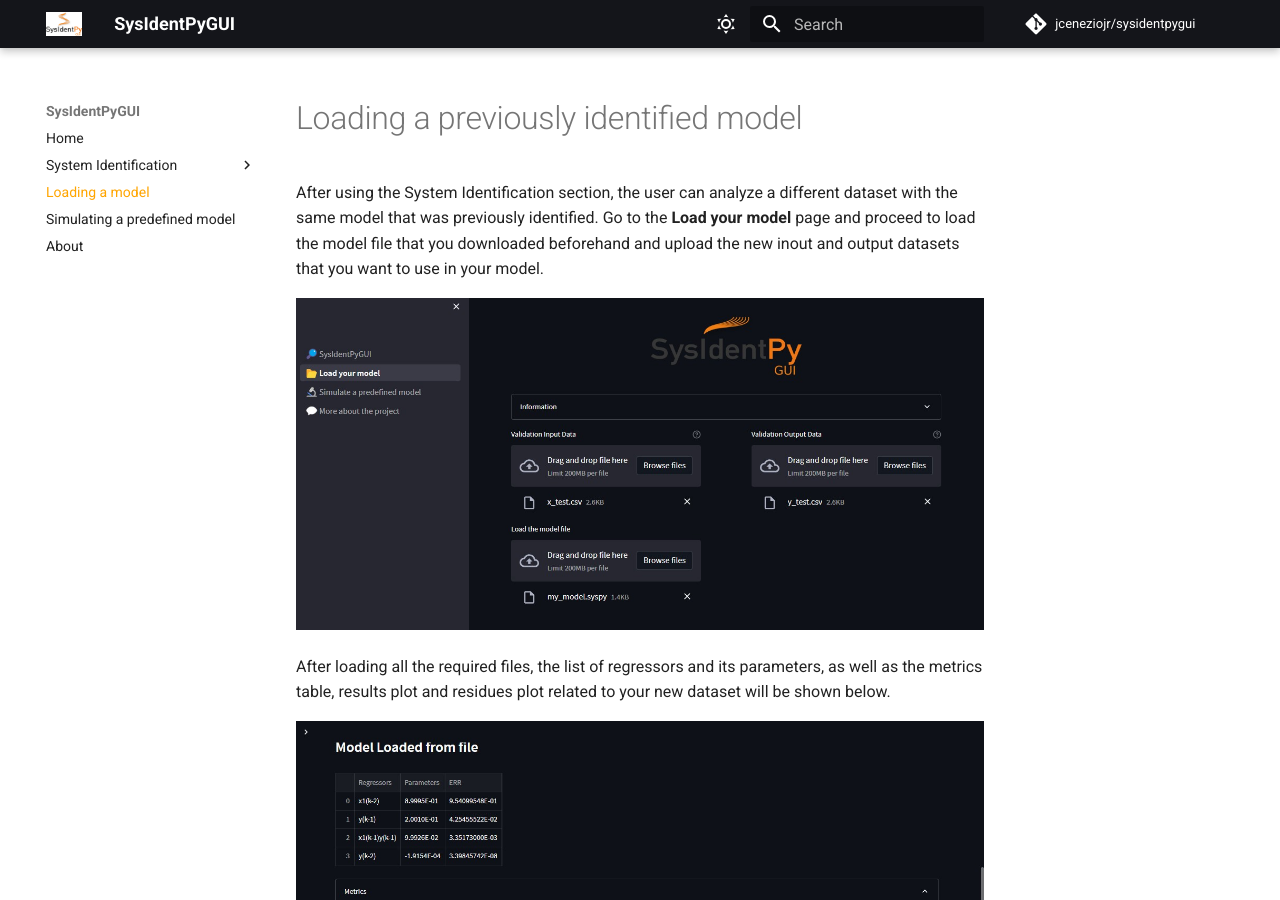
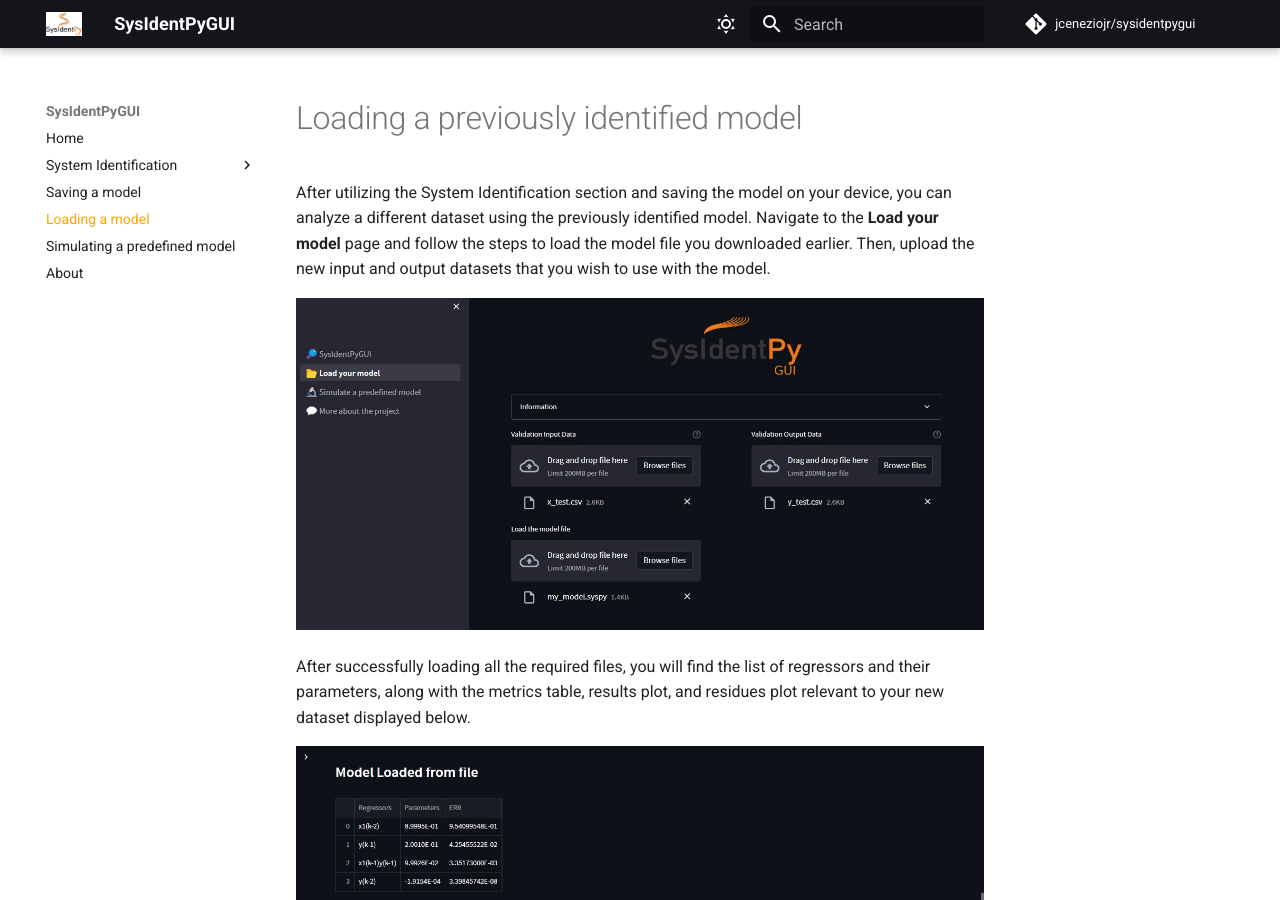
Before and after one commit to jceneziojr/sysidentpygui, an MkDocs documentation site: the page built from docs/loadmodel.md, in a window 1280 px wide and 900 px high. Built offline with MkDocs 1.6.1 and Material for MkDocs 9.7.7, drawn with Linux system fonts in a browser that asks for light colours; comment, search, counter and statistics services are not loaded.

Commit message:
working on docs

```diff
--- a/docs/loadmodel.md
+++ b/docs/loadmodel.md
@@ -1,10 +1,10 @@
 # Loading a previously identified model
 
-After using the System Identification section, the user can analyze a different dataset with the same model that was previously identified. Go to the **Load your model** page and proceed to load the model file that you downloaded beforehand and upload the new inout and output datasets that you want to use in your model.
+After utilizing the System Identification section and saving the model on your device, you can analyze a different dataset using the previously identified model. Navigate to the **Load your model** page and follow the steps to load the model file you downloaded earlier. Then, upload the new input and output datasets that you wish to use with the model.
 
 ![](img/14.jpg)
 
-After loading all the required files, the list of regressors and its parameters, as well as the metrics table, results plot and residues plot related to your new dataset will be shown below.
+After successfully loading all the required files, you will find the list of regressors and their parameters, along with the metrics table, results plot, and residues plot relevant to your new dataset displayed below.
 
 ![](img/15.jpg)
 
--- a/mkdocs.yml
+++ b/mkdocs.yml
@@ -13,6 +13,7 @@
   - System Identification:
     - SISO: sysidsiso.md
     - MISO: sysidmiso.md
+  - Saving a model: downloadmodel.md
   - Loading a model: loadmodel.md
   - Simulating a predefined model: simu.md
   - About: about.md
```
Also changed, not shown: docs/about.md (+7 -7 lines), docs/downloadmodel.md (added, +7 -0 lines), docs/img/22.jpeg (added).
